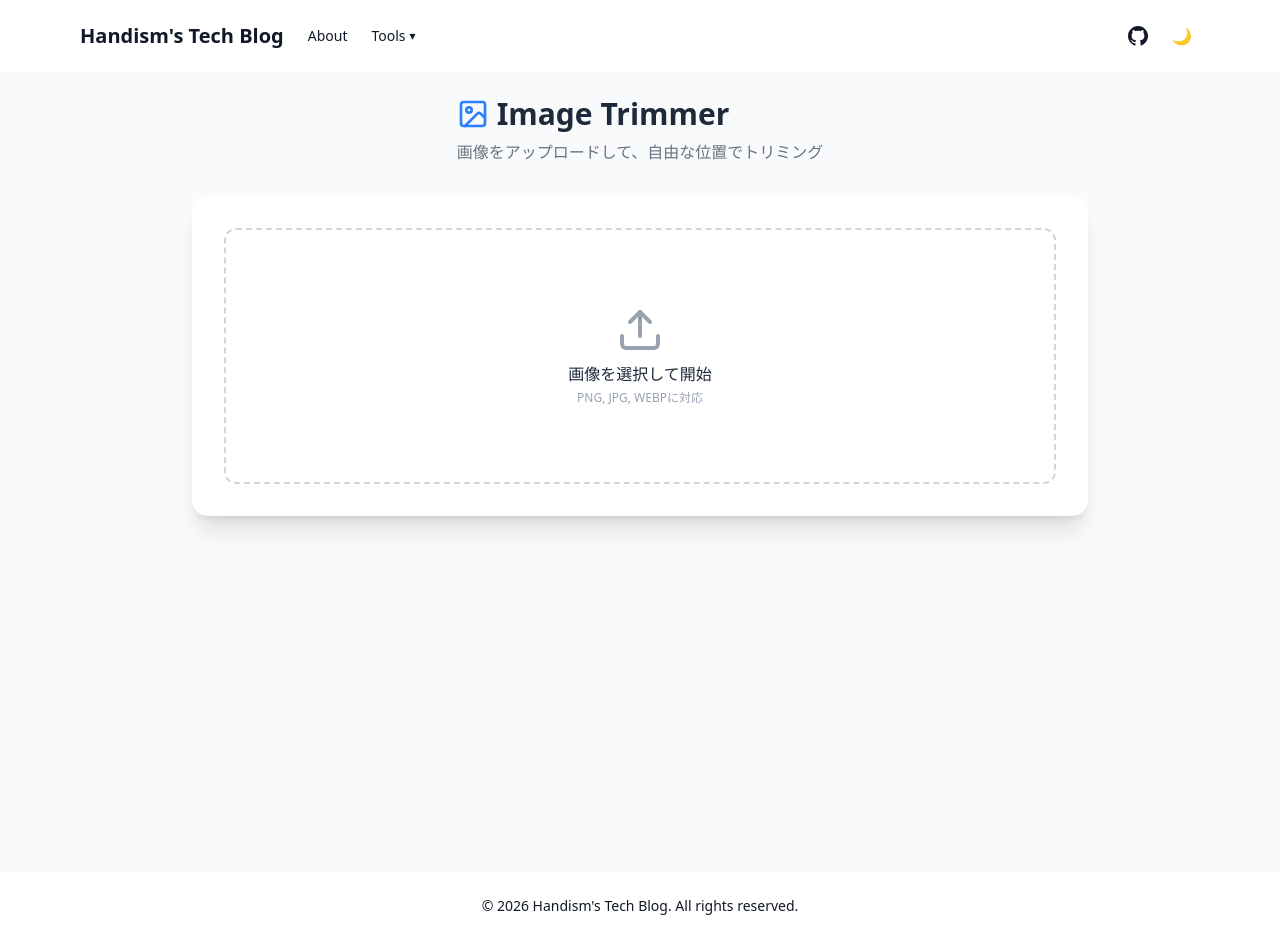
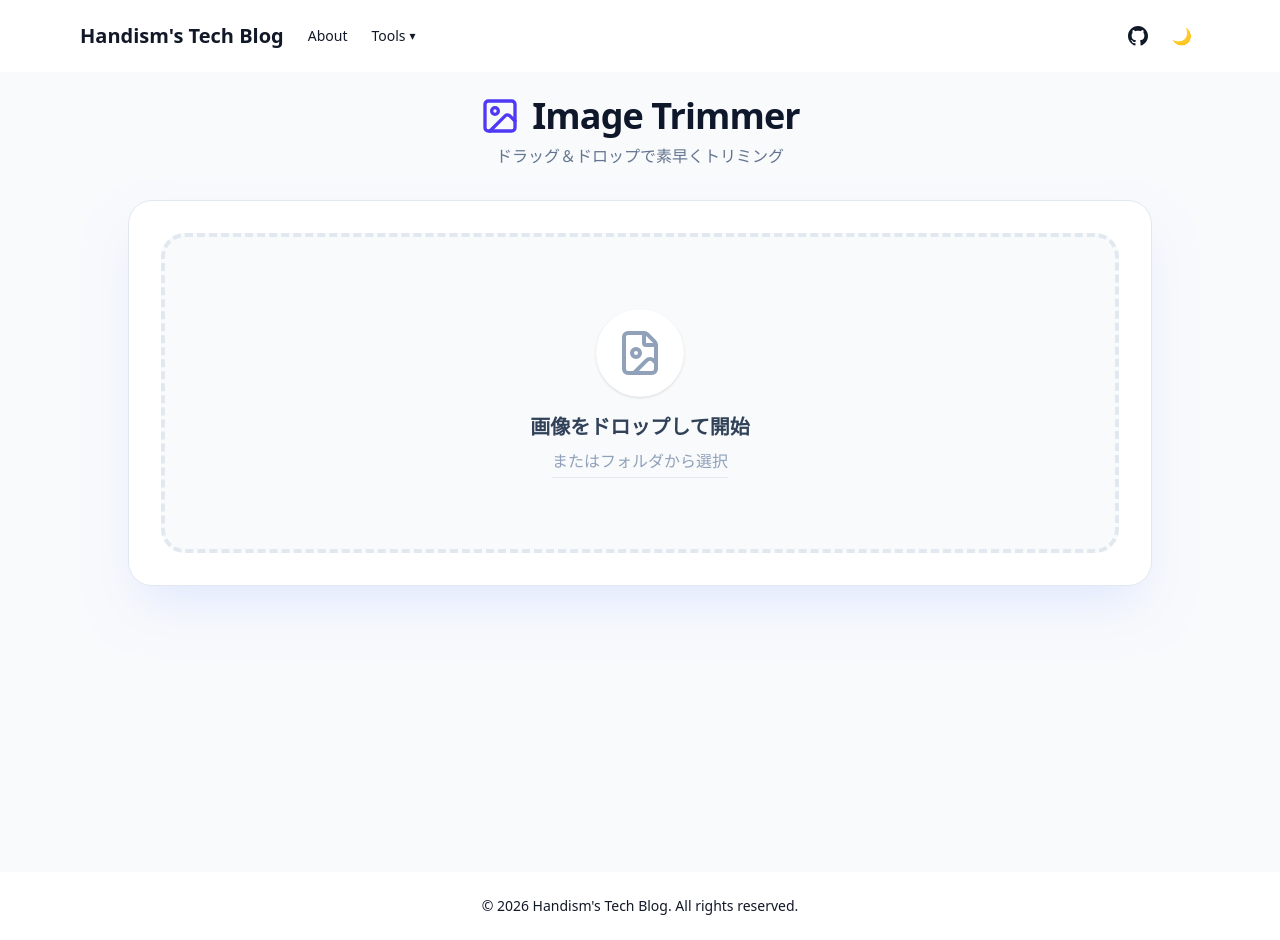
Before and after one commit to handism/handism.github.io, a Next.js app: page /tools/trimming in a window 1280 px wide. Built offline with nearby package versions, Linux system fonts and the light colour scheme.

Commit message:
DnD機能追加

```diff
--- a/app/tools/trimming/page.tsx
+++ b/app/tools/trimming/page.tsx
@@ -1,9 +1,9 @@
-'use client'; // ← これを追加！
+'use client';
+
 import React, { useState, useCallback, useRef } from 'react';
 import Cropper, { Area, Point } from 'react-easy-crop';
-import { Upload, Download, Maximize, ImageIcon } from 'lucide-react';
+import { Upload, Download, Maximize, ImageIcon, FileImage } from 'lucide-react';
 
-// トリミング後の画像を生成するユーティリティ関数
 const getCroppedImg = async (
   imageSrc: string,
   pixelCrop: Area,
@@ -15,7 +15,6 @@ const getCroppedImg = async (
 
   const canvas = document.createElement('canvas');
   const ctx = canvas.getContext('2d');
-
   if (!ctx) throw new Error('No 2d context');
 
   canvas.width = pixelCrop.width;
@@ -43,13 +42,37 @@ export default function ImageTrimmingApp() {
   const [aspect, setAspect] = useState(16 / 9);
   const [croppedAreaPixels, setCroppedAreaPixels] = useState<Area | null>(null);
   const [format, setFormat] = useState<'png' | 'webp'>('png');
+  const [isDragging, setIsDragging] = useState(false);
 
-  // ファイル読み込み
+  // ファイル処理の共通ロジック
+  const handleFile = (file: File) => {
+    if (file && file.type.startsWith('image/')) {
+      const reader = new FileReader();
+      reader.onload = () => setImage(reader.result as string);
+      reader.readAsDataURL(file);
+    }
+  };
+
+  // フォルダから選択
   const onFileChange = (e: React.ChangeEvent<HTMLInputElement>) => {
-    if (e.target.files && e.target.files.length > 0) {
-      const reader = new FileReader();
-      reader.addEventListener('load', () => setImage(reader.result as string));
-      reader.readAsDataURL(e.target.files[0]);
+    if (e.target.files && e.target.files[0]) {
+      handleFile(e.target.files[0]);
+    }
+  };
+
+  // ドラッグ&ドロップのハンドラー
+  const onDragOver = (e: React.DragEvent) => {
+    e.preventDefault();
+    setIsDragging(true);
+  };
+
+  const onDragLeave = () => setIsDragging(false);
+
+  const onDrop = (e: React.DragEvent) => {
+    e.preventDefault();
+    setIsDragging(false);
+    if (e.dataTransfer.files && e.dataTransfer.files[0]) {
+      handleFile(e.dataTransfer.files[0]);
     }
   };
 
@@ -57,7 +80,6 @@ export default function ImageTrimmingApp() {
     setCroppedAreaPixels(pixels);
   }, []);
 
-  // ダウンロード実行
   const downloadResult = async () => {
     if (!image || !croppedAreaPixels) return;
     const croppedImage = await getCroppedImg(image, croppedAreaPixels, format);
@@ -68,19 +90,20 @@ export default function ImageTrimmingApp() {
   };
 
   return (
-    <div className="flex flex-col items-center p-6 min-h-screen bg-gray-50 text-gray-800">
+    <div className="flex flex-col items-center p-6 min-h-screen bg-slate-50 text-slate-900">
       <header className="mb-8 text-center">
-        <h1 className="text-3xl font-bold flex items-center gap-2">
-          <ImageIcon className="w-8 h-8 text-blue-500" /> Image Trimmer
+        <h1 className="text-4xl font-extrabold flex items-center justify-center gap-3 tracking-tight">
+          <ImageIcon className="w-10 h-10 text-indigo-600" />
+          Image Trimmer
         </h1>
-        <p className="text-gray-500 mt-2">画像をアップロードして、自由な位置でトリミング</p>
+        <p className="text-slate-500 mt-2 font-medium">ドラッグ＆ドロップで素早くトリミング</p>
       </header>
 
-      <main className="w-full max-w-4xl bg-white rounded-2xl shadow-xl overflow-hidden">
+      <main className="w-full max-w-5xl bg-white rounded-3xl shadow-2xl shadow-indigo-100 overflow-hidden border border-slate-200">
         {image ? (
-          <div className="flex flex-col md:flex-row">
+          <div className="flex flex-col lg:flex-row">
             {/* トリミングエリア */}
-            <div className="relative w-full h-[400px] md:w-2/3 bg-black">
+            <div className="relative w-full h-[500px] lg:w-3/4 bg-slate-900">
               <Cropper
                 image={image}
                 crop={crop}
@@ -93,24 +116,24 @@ export default function ImageTrimmingApp() {
             </div>
 
             {/* コントロールパネル */}
-            <div className="p-6 w-full md:w-1/3 flex flex-col gap-6 border-l">
+            <div className="p-8 w-full lg:w-1/4 flex flex-col gap-8 border-l border-slate-100 bg-white">
               <section>
-                <label className="text-sm font-semibold mb-3 flex items-center gap-2">
-                  <Maximize className="w-4 h-4" /> アスペクト比
+                <label className="text-xs font-bold uppercase tracking-wider text-slate-400 mb-4 flex items-center gap-2">
+                  <Maximize className="w-4 h-4" /> Aspect Ratio
                 </label>
-                <div className="grid grid-cols-3 gap-2">
+                <div className="grid grid-cols-1 gap-2">
                   {[
-                    { label: '16:9', val: 16 / 9 },
-                    { label: '4:3', val: 4 / 3 },
-                    { label: '1:1', val: 1 / 1 },
+                    { label: '16 : 9 (Wide)', val: 16 / 9 },
+                    { label: '4 : 3 (Standard)', val: 4 / 3 },
+                    { label: '1 : 1 (Square)', val: 1 / 1 },
                   ].map((ratio) => (
                     <button
                       key={ratio.label}
                       onClick={() => setAspect(ratio.val)}
-                      className={`py-2 text-sm rounded-lg border transition ${
+                      className={`py-3 px-4 text-sm font-semibold rounded-xl border-2 transition-all ${
                         aspect === ratio.val
-                          ? 'bg-blue-500 text-white border-blue-500'
-                          : 'hover:bg-gray-100'
+                          ? 'bg-indigo-600 text-white border-indigo-600 shadow-lg shadow-indigo-200'
+                          : 'bg-white text-slate-600 border-slate-100 hover:border-indigo-200 hover:bg-indigo-50'
                       }`}
                     >
                       {ratio.label}
@@ -120,7 +143,9 @@ export default function ImageTrimmingApp() {
               </section>
 
               <section>
-                <label className="text-sm font-semibold mb-2 block">ズーム</label>
+                <label className="text-xs font-bold uppercase tracking-wider text-slate-400 mb-3 block">
+                  Zoom
+                </label>
                 <input
                   type="range"
                   min={1}
@@ -128,46 +153,59 @@ export default function ImageTrimmingApp() {
                   step={0.1}
                   value={zoom}
                   onChange={(e) => setZoom(Number(e.target.value))}
-                  className="w-full h-2 bg-gray-200 rounded-lg appearance-none cursor-pointer accent-blue-500"
+                  className="w-full h-2 bg-slate-100 rounded-lg appearance-none cursor-pointer accent-indigo-600"
                 />
               </section>
 
               <section>
-                <label className="text-sm font-semibold mb-3 block">保存形式</label>
-                <div className="flex gap-4">
+                <label className="text-xs font-bold uppercase tracking-wider text-slate-400 mb-3 block">
+                  Format
+                </label>
+                <div className="flex bg-slate-100 p-1 rounded-xl">
                   {['png', 'webp'].map((f) => (
-                    <label key={f} className="flex items-center gap-2 cursor-pointer">
-                      <input
-                        type="radio"
-                        name="format"
-                        checked={format === f}
-                        onChange={() => setFormat(f as 'png' | 'webp')}
-                        className="text-blue-500 focus:ring-blue-500"
-                      />
-                      <span className="uppercase text-sm font-medium">{f}</span>
-                    </label>
+                    <button
+                      key={f}
+                      onClick={() => setFormat(f as 'png' | 'webp')}
+                      className={`flex-1 py-2 text-xs font-bold uppercase rounded-lg transition-all ${
+                        format === f
+                          ? 'bg-white shadow-sm text-indigo-600'
+                          : 'text-slate-400 hover:text-slate-600'
+                      }`}
+                    >
+                      {f}
+                    </button>
                   ))}
                 </div>
               </section>
 
-              <div className="mt-auto flex flex-col gap-2">
+              <div className="mt-auto pt-6 flex flex-col gap-3">
                 <button
                   onClick={downloadResult}
-                  className="flex items-center justify-center gap-2 bg-green-600 text-white py-3 rounded-xl font-bold hover:bg-green-700 transition"
+                  className="flex items-center justify-center gap-2 bg-indigo-600 text-white py-4 rounded-2xl font-bold hover:bg-indigo-700 active:scale-[0.98] transition-all shadow-xl shadow-indigo-200"
                 >
-                  <Download className="w-5 h-5" /> ダウンロード
+                  <Download className="w-5 h-5" /> Download
                 </button>
                 <button
                   onClick={() => setImage(null)}
-                  className="text-sm text-gray-400 hover:text-red-500 transition"
+                  className="py-2 text-sm font-medium text-slate-400 hover:text-red-500 transition-colors"
                 >
-                  別の画像をアップロード
+                  Clear and Restart
                 </button>
               </div>
             </div>
           </div>
         ) : (
-          <div className="flex flex-col items-center justify-center h-64 border-2 border-dashed border-gray-300 m-8 rounded-xl">
+          /* アップロードエリア（D&D対応） */
+          <div
+            onDragOver={onDragOver}
+            onDragLeave={onDragLeave}
+            onDrop={onDrop}
+            className={`group m-8 h-80 border-4 border-dashed rounded-3xl flex flex-col items-center justify-center transition-all ${
+              isDragging
+                ? 'border-indigo-500 bg-indigo-50 scale-[1.02]'
+                : 'border-slate-200 bg-slate-50 hover:bg-white hover:border-indigo-300'
+            }`}
+          >
             <input
               type="file"
               accept="image/*"
@@ -175,13 +213,22 @@ export default function ImageTrimmingApp() {
               className="hidden"
               id="upload-input"
             />
-            <label
-              htmlFor="upload-input"
-              className="flex flex-col items-center cursor-pointer hover:opacity-70 transition"
-            >
-              <Upload className="w-12 h-12 text-gray-400 mb-2" />
-              <span className="font-medium">画像を選択して開始</span>
-              <span className="text-xs text-gray-400 mt-1">PNG, JPG, WEBPに対応</span>
+            <label htmlFor="upload-input" className="flex flex-col items-center cursor-pointer">
+              <div
+                className={`p-5 rounded-full mb-4 transition-all ${
+                  isDragging
+                    ? 'bg-indigo-500 text-white animate-bounce'
+                    : 'bg-white text-slate-400 shadow-sm group-hover:text-indigo-500'
+                }`}
+              >
+                <FileImage className="w-12 h-12" />
+              </div>
+              <span className="text-xl font-bold text-slate-700">
+                {isDragging ? 'そのままドロップ！' : '画像をドロップして開始'}
+              </span>
+              <span className="text-slate-400 mt-2 font-medium border-b border-slate-200 pb-1 hover:text-indigo-500 transition-colors">
+                またはフォルダから選択
+              </span>
             </label>
           </div>
         )}
```
